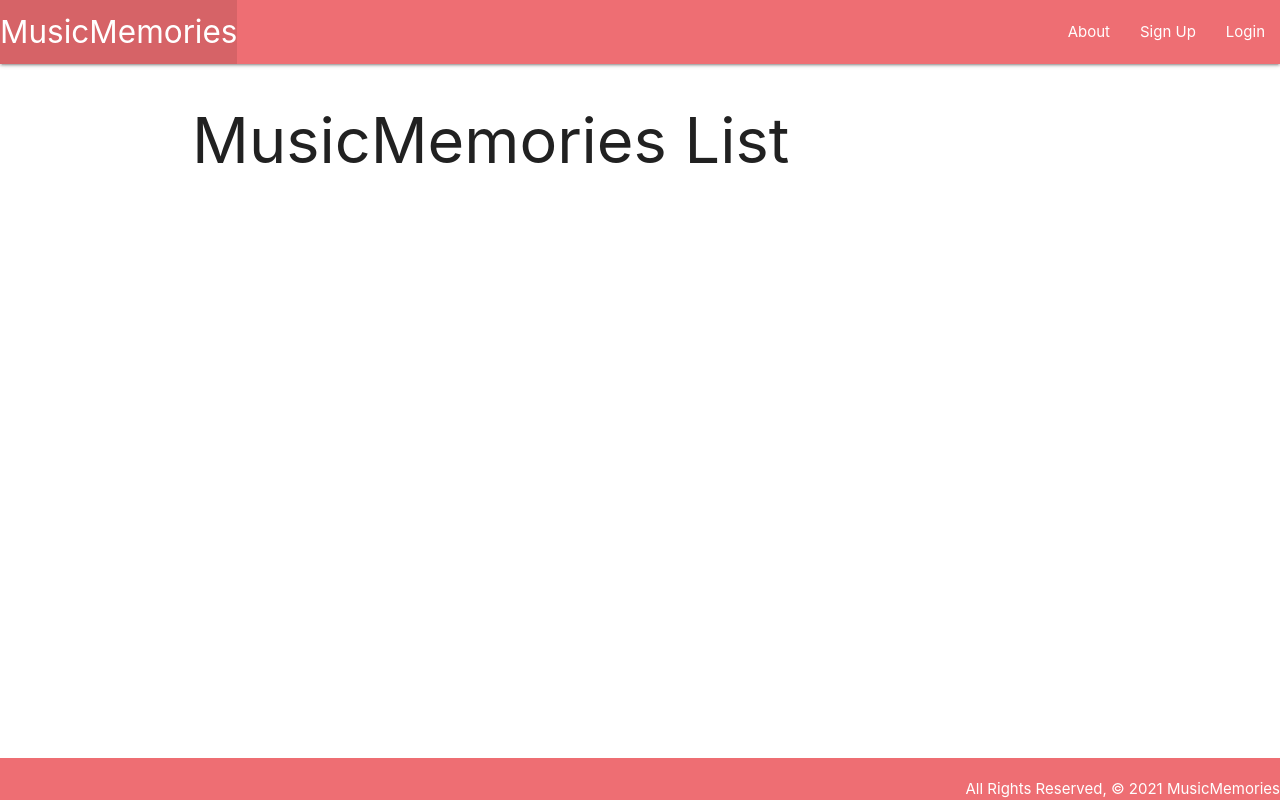
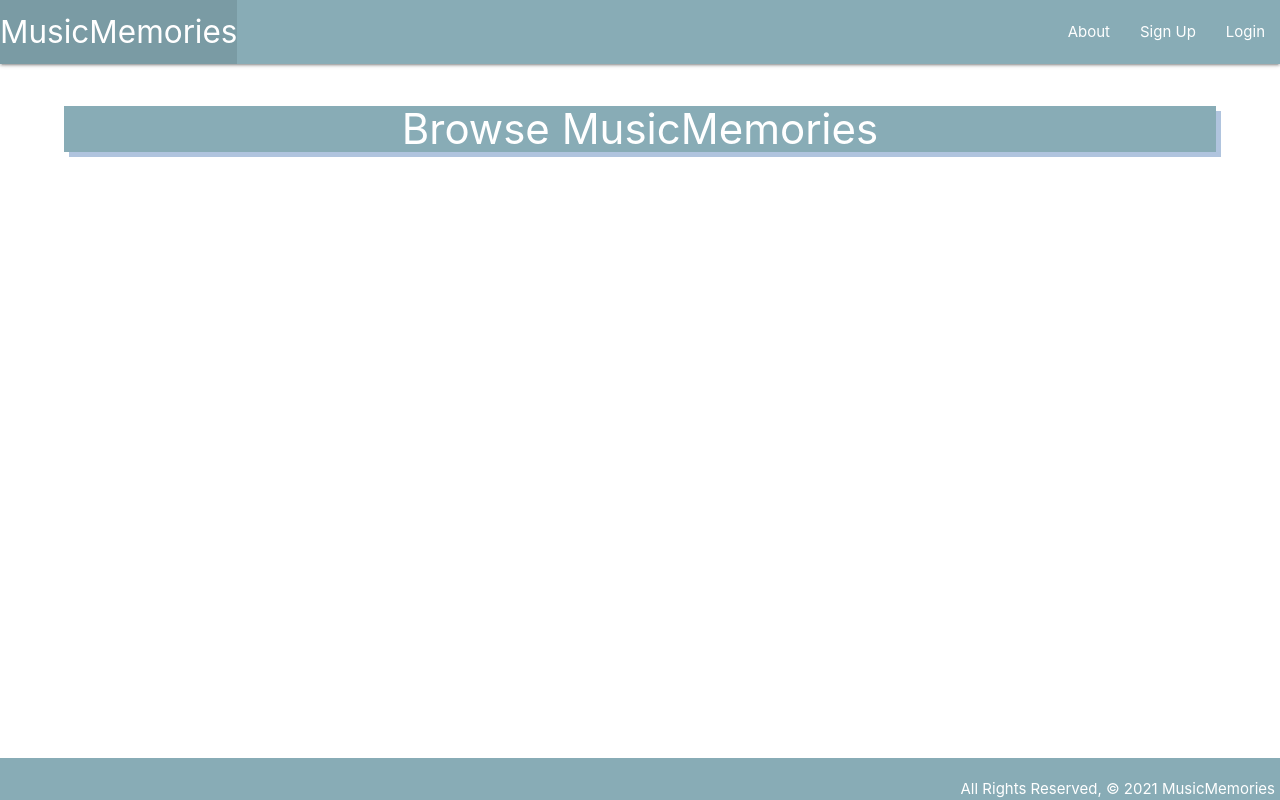
Before and after one commit to SpicyMeatloaf/music-memories, a Django app: page /music/all in a window 1280 px wide. Run offline with Django 3.2, Linux system fonts and the light colour scheme; data that the repository does not hold is empty.

Commit message:
wip: adds CSS styling to index pages

```diff
--- a/main_app/static/css/style.css
+++ b/main_app/static/css/style.css
@@ -8,22 +8,52 @@ main{
     flex-grow: 1;
 }
 
+nav, .page-footer {
+    background-color: #88acb6;
+}
+
 footer{
     padding-top: 0;
+    padding-right: 5px;
     text-align: right;
-    color: black;
 }
 
 .home{
     text-align: center;
 }
 
+.page-title {
+    font-size: 42px;
+    color: white;
+    background-color: #88acb6;
+    box-shadow: 5px 5px lightsteelblue;
+    text-align: center;
+}
+
+main.container {
+    width: 90vw;
+}
+
+div.cards {
+    width: 100%;
+    display: flex;
+    flex-wrap: wrap;
+    justify-content: space-evenly;
+}
+
 .card {
     width: 400px;
+    display: inline-block;
 }
 
-img {
+img.card {
     width: 400px;
     height: 400px;
     object-fit: cover;
+    margin-top: 0px;
 }
+
+img.logo {
+    height: 75vh;
+    margin: 5vh auto 5vh auto;
+}
--- a/main_app/templates/about.html
+++ b/main_app/templates/about.html
@@ -2,7 +2,7 @@
 {% extends 'base.html' %}
 
 {% block content %}
-    <h1>About MusicMemories</h1>
+    <h1 class="page-title">About MusicMemories</h1>
     <hr />
     <p>MusicMemories is an app that allows users to keep track of the
     songs, albums, and artists that they’re listening to each day, along with personal notes to create long lasting memories.</p>
--- a/main_app/templates/home.html
+++ b/main_app/templates/home.html
@@ -2,7 +2,6 @@
 
 {% block content %}
     <div class="home">
-        <h1>MusicMemories 🎧</h1>
         <img class="logo" src="static/img/Music.png" alt="MusicMemories Logo">
     </div>
 {% endblock %}
--- a/main_app/templates/main_app/music_confirm_delete.html
+++ b/main_app/templates/main_app/music_confirm_delete.html
@@ -1,7 +1,7 @@
 {% extends 'base.html' %}
 {% block content %}
 
-<h1>Delete MusicMemories Entry</h1>
+<h1 class="page-title">Delete MusicMemories Entry</h1>
 
 <h4>Are you sure you want to delete <span class="teal-text">{{ object }}</span>?</h4>
 
--- a/main_app/templates/main_app/music_form.html
+++ b/main_app/templates/main_app/music_form.html
@@ -2,9 +2,9 @@
 {% block content %}
 
 {% if object %}
-    <h1>Edit <span class="teal-text">{{ object }}</span></h1>
+    <h1 class="page-title">Edit <span class="teal-text">{{ object }}</span></h1>
 {% else %}
-    <h1>Create a MusicMemory</h1>
+    <h1 class="page-title">Create a MusicMemory</h1>
 {% endif %}
 
 <form action="" method="POST">
--- a/main_app/templates/music/all_index.html
+++ b/main_app/templates/music/all_index.html
@@ -1,13 +1,14 @@
 {% extends 'base.html' %}
 {% block content %}
 
-<h1>MusicMemories List</h1>
+<h1 class="page-title">Browse MusicMemories</h1>
+    <div class="cards">
     {% for i in music %}
         <div class="card">
             {% if i.photo_set.all %}
-                <img src="{{ i.photo_set.all.first.url }}">
+                <img class="card" src="{{ i.photo_set.all.first.url }}">
             {% else %}
-                <img src="../../static/img/Music.png">
+                <img class="card" src="../../static/img/Music.png">
             {% endif %}
             <a href="{% url 'detail' i.id %}">
                 <div class="card-content">
@@ -22,5 +23,6 @@
             </a>
         </div>
     {% endfor %}
+    </div>
 
 {% endblock %}
--- a/main_app/templates/music/detail.html
+++ b/main_app/templates/music/detail.html
@@ -1,6 +1,6 @@
 {% extends 'base.html' %}
 {% block content %}
-<h1>Entry Details</h1>
+<h1 class="page-title">Entry Details</h1>
 <div class="row">
     <div class="col s6">
         <div class="card">
```
Also changed, not shown: main_app/templates/music/index.html (+6 -3 lines).
